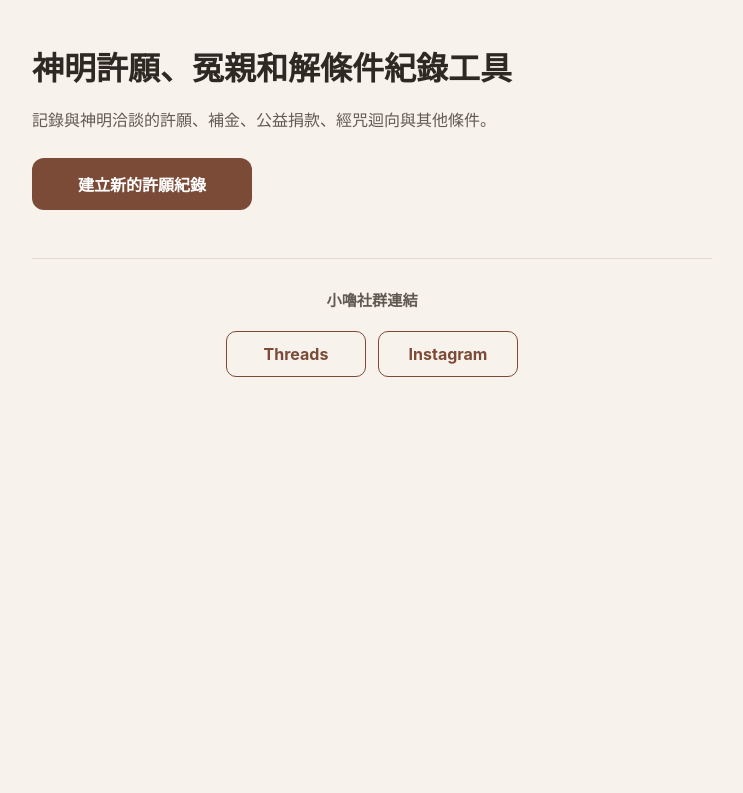
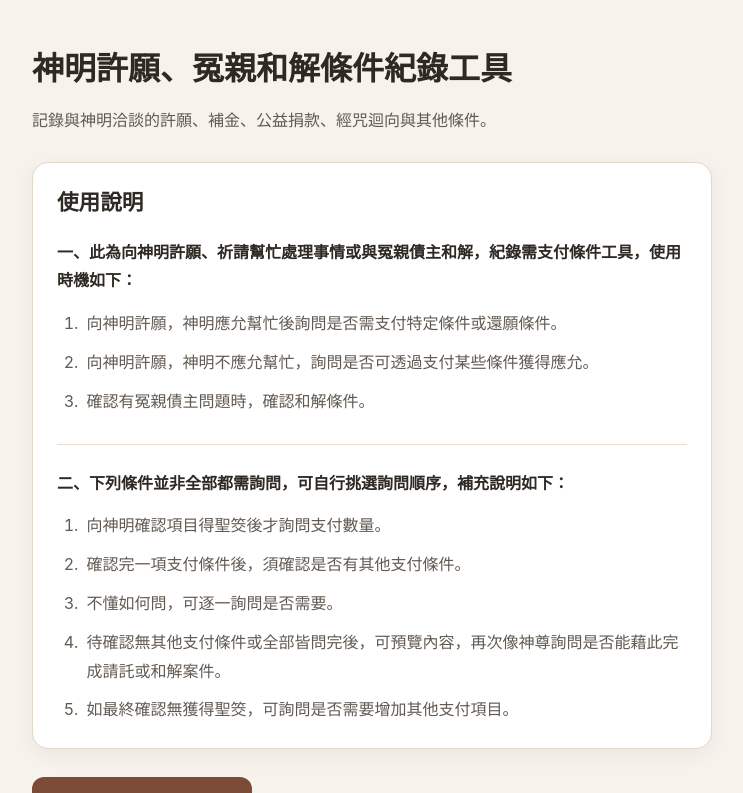
Before and after one commit to ryuichiru-spec/negotiation-wish-app, a React (Vite) app: page / in a window 1280 px wide. Shown: the top 793 px of the page, without its empty margins (268-1011 px from the left). Built offline with nearby package versions, Linux system fonts and the light colour scheme.

Commit message:
更新網站名稱使用說明社群連結與首頁版面

```diff
--- a/src/App.tsx
+++ b/src/App.tsx
@@ -277,9 +277,56 @@
         記錄與神明洽談的許願、補金、公益捐款、經咒迴向與其他條件。
       </p>
 
+<section className="usage-guide">
+  <h2>使用說明</h2>
+
+  <div className="usage-guide-group">
+    <p>
+      一、此為向神明許願、祈請幫忙處理事情或與冤親債主和解，紀錄需支付條件工具，使用時機如下：
+    </p>
+
+    <ol>
+      <li>
+        向神明許願，神明應允幫忙後詢問是否需支付特定條件或還願條件。
+      </li>
+      <li>
+        向神明許願，神明不應允幫忙，詢問是否可透過支付某些條件獲得應允。
+      </li>
+      <li>
+        確認有冤親債主問題時，確認和解條件。
+      </li>
+    </ol>
+  </div>
+
+  <div className="usage-guide-group">
+    <p>
+      二、下列條件並非全部都需詢問，可自行挑選詢問順序，補充說明如下：
+    </p>
+
+    <ol>
+      <li>
+        向神明確認項目得聖筊後才詢問支付數量。
+      </li>
+      <li>
+        確認完一項支付條件後，須確認是否有其他支付條件。
+      </li>
+      <li>
+        不懂如何問，可逐一詢問是否需要。
+      </li>
+      <li>
+        待確認無其他支付條件或全部皆問完後，可預覽內容，再次像神尊詢問是否能藉此完成請託或和解案件。
+      </li>
+      <li>
+        如最終確認無獲得聖筊，可詢問是否需要增加其他支付項目。
+      </li>
+    </ol>
+  </div>
+</section>
+
       {!isFormOpen ? (
         <button
           type="button"
+          className="start-record-button"
           onClick={() => setIsFormOpen(true)}
         >
           建立新的許願紀錄
--- a/src/index.css
+++ b/src/index.css
@@ -348,3 +348,65 @@
     width: 100%;
   }
 }
+.usage-guide {
+  margin-top: 28px;
+  padding: 24px;
+}
+
+.usage-guide h2 {
+  margin-bottom: 20px;
+}
+
+.usage-guide-group + .usage-guide-group {
+  margin-top: 28px;
+  padding-top: 24px;
+  border-top: 1px solid #e8ddd2;
+}
+
+.usage-guide-group p {
+  margin: 0 0 14px;
+  color: #2f2924;
+  font-weight: 700;
+  line-height: 1.8;
+}
+
+.usage-guide-group ol {
+  margin: 0;
+  padding-left: 1.6rem;
+}
+
+.usage-guide-group li {
+  margin-bottom: 10px;
+  padding-left: 4px;
+  color: #625a52;
+  line-height: 1.8;
+}
+
+.usage-guide-group li:last-child {
+  margin-bottom: 0;
+}
+
+@media (max-width: 767px) {
+  .usage-guide {
+    margin-top: 22px;
+    padding: 20px 16px;
+  }
+
+  .usage-guide-group + .usage-guide-group {
+    margin-top: 22px;
+    padding-top: 20px;
+  }
+
+  .usage-guide-group ol {
+    padding-left: 1.4rem;
+  }
+}
+.start-record-button {
+  margin-top: 28px;
+}
+
+@media (max-width: 767px) {
+  .start-record-button {
+    margin-top: 22px;
+  }
+}
```
